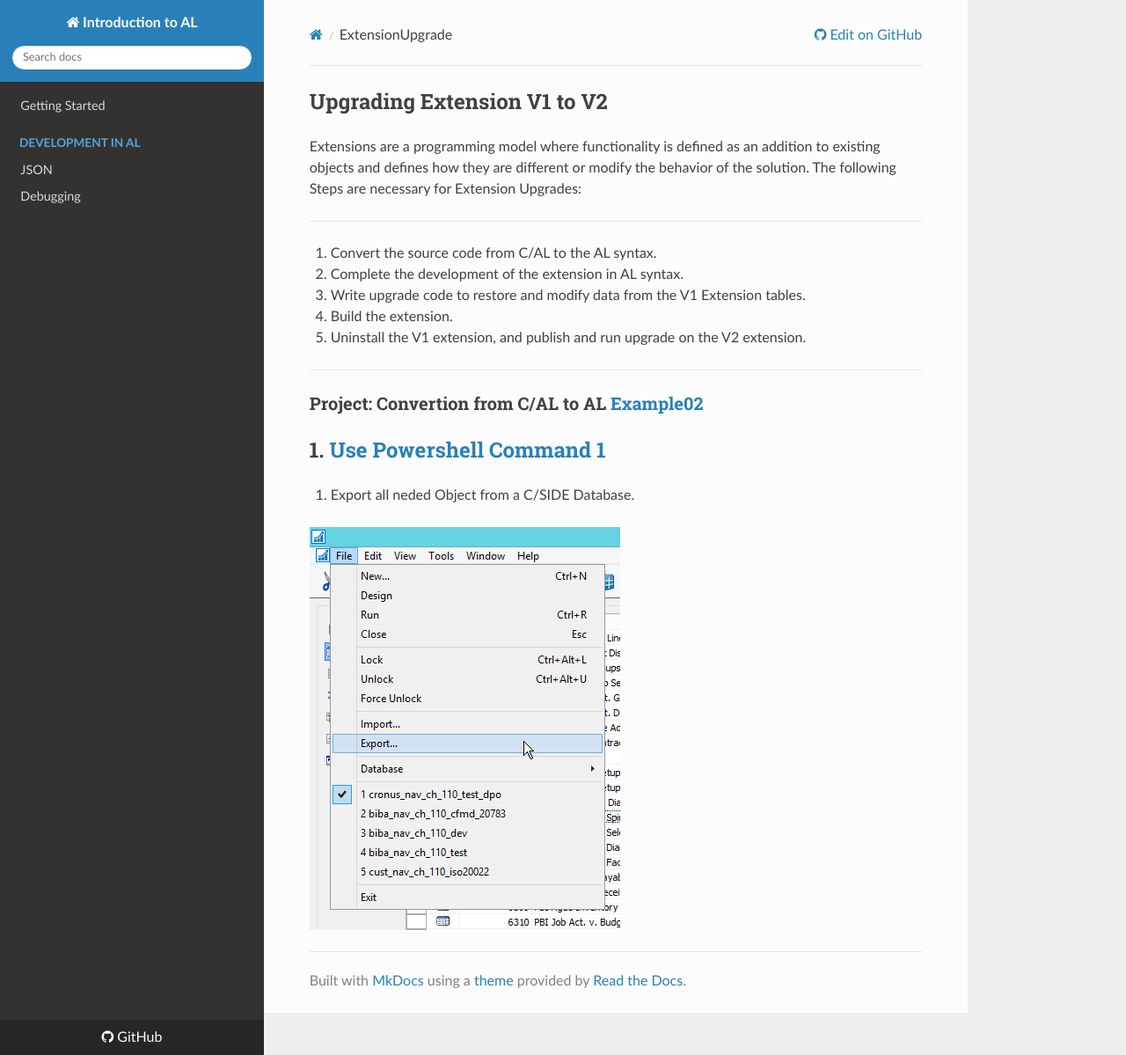
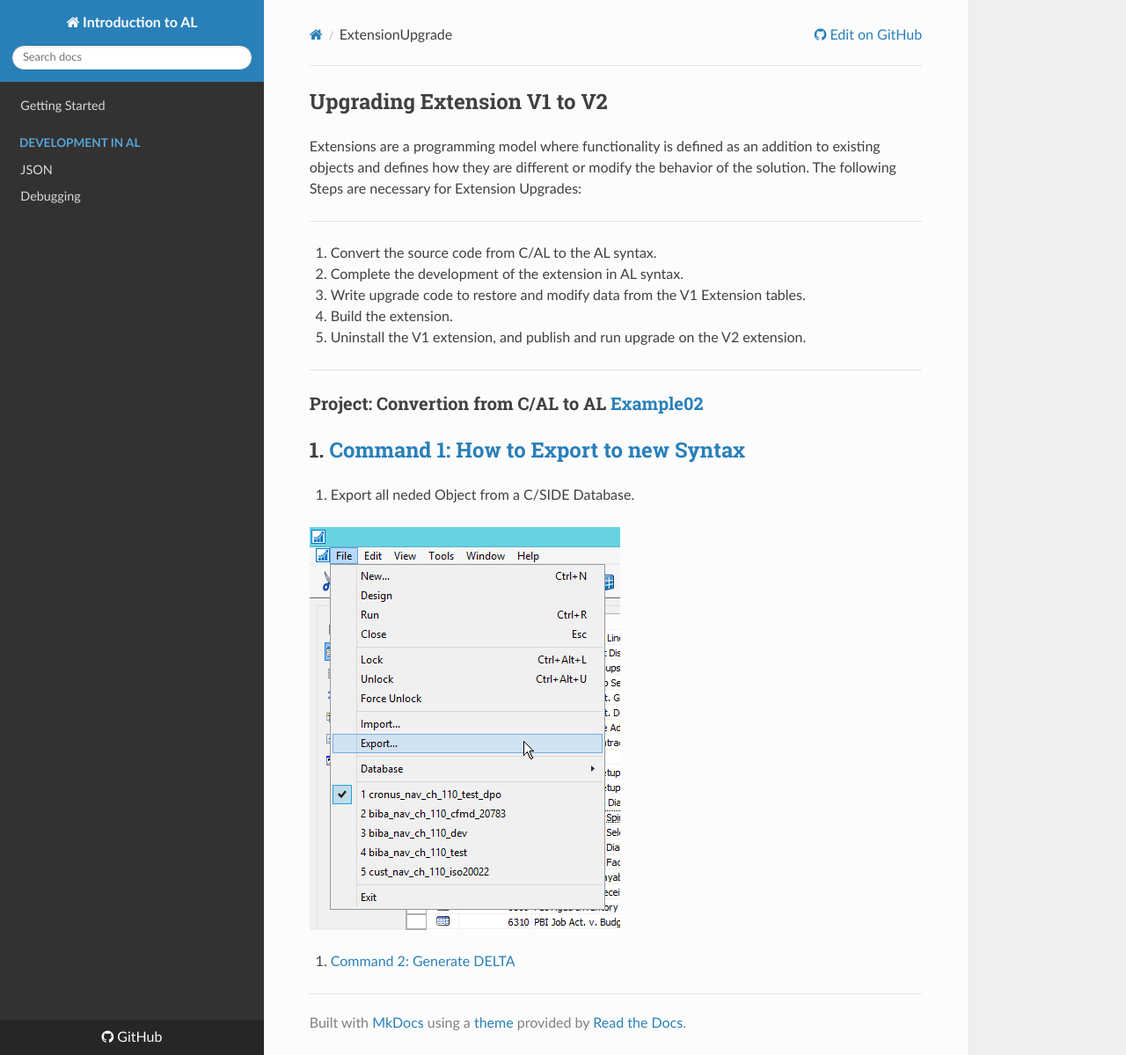
Before and after one commit to EDGZTNSR/IntroductionToAL, an MkDocs documentation site: the page built from docs/ExtensionUpgrade.md, in a window 1280 px wide and 1199 px high. Shown: the whole window at 88% size. Built offline with MkDocs 1.6.1, drawn with Linux system fonts in a browser that asks for light colours; nearby versions of some CDN libraries.

Commit message:
Update ExtensionUpgrade.md

```diff
--- a/docs/ExtensionUpgrade.md
+++ b/docs/ExtensionUpgrade.md
@@ -12,8 +12,10 @@ The following Steps are necessary for Extension Upgrades:
 
 ### Project: Convertion from C/AL to AL [Example02](https://github.com/EDGZTNSR/IntroductionToAL/tree/master/Examples/Example02)
 
-1. [Use Powershell Command 1](https://github.com/EDGZTNSR/IntroductionToAL/blob/master/Examples/Example02/PowershellCommands.md)
+1. [Command 1: How to Export to new Syntax](https://github.com/EDGZTNSR/IntroductionToAL/blob/master/Examples/Example02/PowershellCommands.md)
 ---------
 2. Export all neded Object from a C/SIDE Database.
 
 ![](https://github.com/EDGZTNSR/IntroductionToAL/blob/master/docs/src/Export.png?raw=true])
+
+3. [Command 2: Generate DELTA](https://github.com/EDGZTNSR/IntroductionToAL/blob/master/Examples/Example02/PowershellCommands.md)
```
